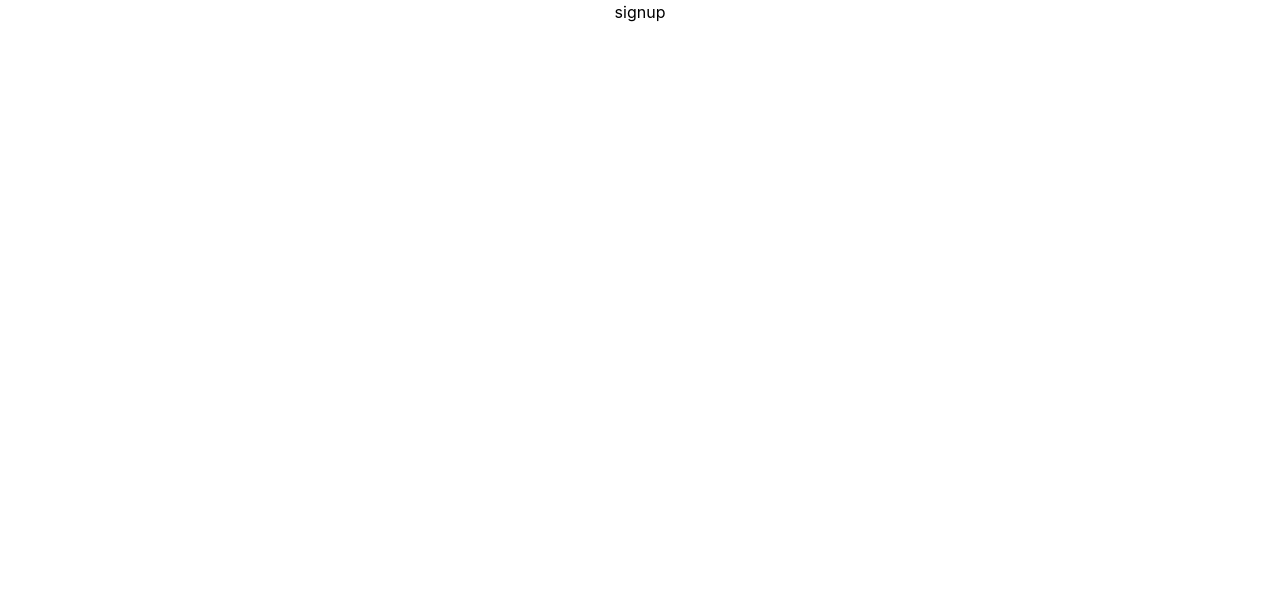
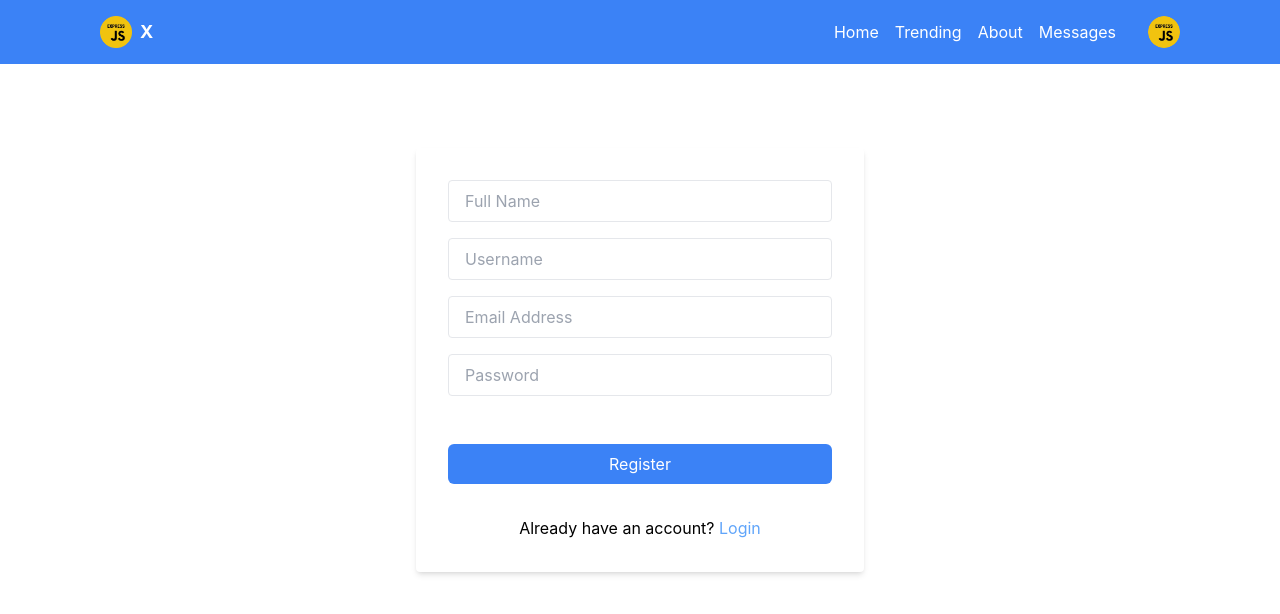
Before and after one commit to ZuhaibHunzai/twitter-clone-react-ui, a React (Create React App) app: page /register in a window 1280 px wide. Shown: the top 614 px of the page. Built offline with nearby package versions, Linux system fonts and the light colour scheme.

Commit message:
home page modified

```diff
--- a/package.json
+++ b/package.json
@@ -10,6 +10,7 @@
     "axios": "^1.6.3",
     "react": "^18.2.0",
     "react-dom": "^18.2.0",
+    "react-icons": "^4.12.0",
     "react-redux": "^9.0.4",
     "react-router-dom": "^6.21.1",
     "react-scripts": "5.0.1",
--- /dev/null
+++ b/src/components/navbar.js
@@ -0,0 +1,50 @@
+import React from "react";
+import logo from "../assets/images/exp.png";
+import profile from "../assets/images/exp.png";
+import { FaUser } from "react-icons/fa";
+
+const Header = () => {
+  const navButtons = [
+    { text: "Home", path: "/home" },
+    { text: "Trending", path: "/trending" },
+    { text: "About", path: "/about" },
+    { text: "Messages", path: "/" },
+  ];
+
+  return (
+    <header className="bg-blue-500 p-4 flex justify-between items-center pl-[20px] pr-[20px] md:pl-[50px] md:pr-[50px] lg:pl-[100px] lg:pr-[100px]">
+      <div className="flex items-center">
+        <img src={logo} alt="logo" className="w-8 h-8 mr-2" />
+        <span className="text-white font-bold text-lg">X</span>
+      </div>
+      <div className="flex items-center">
+        {navButtons.map((button, index) => (
+          <button
+            key={index}
+            className="text-white mr-4"
+            onClick={() => console.log("Navigate to:", button.path)}
+          >
+            {button.text}
+          </button>
+        ))}
+        <div className="flex items-center ml-4">
+          {!profile ? (
+            <>
+              <FaUser className="text-white mr-2" />
+            </>
+          ) : (
+            <>
+              <img
+                src={profile}
+                alt="Profile"
+                className="w-8 h-8 rounded-full cursor-pointer"
+              />
+            </>
+          )}
+        </div>
+      </div>
+    </header>
+  );
+};
+
+export default Header;
--- /dev/null
+++ b/src/components/suggestedFriendsCard.js
@@ -0,0 +1,37 @@
+import React from "react";
+import PropTypes from "prop-types";
+import { FaUserPlus } from "react-icons/fa";
+
+const SuggestedFriendCard = ({ profilePic, name }) => {
+  const handleAddFriend = () => {
+    // Implement logic to send friend request
+    console.log(`Sending friend request to ${name}`);
+  };
+
+  return (
+    <div className="bg-white flex items-center w-[200px] h-auto pt-4 pb-4">
+      <img
+        src={profilePic}
+        alt={name}
+        className="w-16 h-16 rounded-full mr-2"
+      />
+      <div className="">
+        <p className="font-bold text-sm pb-2">{name}</p>
+        <button
+          className="flex items-center bg-blue-500 text-white text-xs px-2 py-2 rounded-md"
+          onClick={handleAddFriend}
+        >
+          <FaUserPlus className="mr-2" />
+          Add Friend
+        </button>
+      </div>
+    </div>
+  );
+};
+
+SuggestedFriendCard.propTypes = {
+  profilePic: PropTypes.string.isRequired,
+  name: PropTypes.string.isRequired,
+};
+
+export default SuggestedFriendCard;
--- a/src/pages/home.js
+++ b/src/pages/home.js
@@ -1,5 +1,16 @@
 import React from "react";
+import SuggestedFriendCard from "../components/suggestedFriendsCard";
+import logo from "../assets/images/exp.png";
 
 export default function Home() {
-  return <div>home</div>;
+  return (
+    <div>
+      <SuggestedFriendCard name="zuhaib alam" profilePic={logo} />
+      <SuggestedFriendCard name="zuhaib alam" profilePic={logo} />
+      <SuggestedFriendCard name="zuhaib alam" profilePic={logo} />
+      <SuggestedFriendCard name="zuhaib alam" profilePic={logo} />
+      <SuggestedFriendCard name="zuhaib alam" profilePic={logo} />
+      <SuggestedFriendCard name="zuhaib alam" profilePic={logo} />
+    </div>
+  );
 }
--- a/src/pages/login.js
+++ b/src/pages/login.js
@@ -1,5 +1,77 @@
 import React from "react";
+import { Link } from "react-router-dom";
 
-export default function Login() {
-  return <div>login</div>;
+// ** Import hooks
+
+// const initialValues = {
+//   password: "",
+//   email: "",
+//   rememberMe: true,
+// };
+
+function Login(props) {
+  return (
+    <section data-aos="zoom-in" data-aos-duration="1000">
+      <form className="mt-16 w-full max-w-md m-auto">
+        <div className="bg-white shadow-md rounded p-8">
+          <h2 className="text-3xl font-bold mb-4 text-gray-800">Login</h2>
+          <div className="mb-4">
+            <input
+              // onChange={handleChange}
+              // onBlur={handleBlur}
+              name="email"
+              placeholder="Email"
+              type="email"
+              className="w-full px-4 py-2 border rounded focus:outline-none focus:border-blue-500"
+            />
+          </div>
+          <div className="mb-4">
+            <input
+              // onBlur={handleBlur}
+              // onChange={handleChange}
+              name="password"
+              placeholder="Password"
+              type="password"
+              className="w-full px-4 py-2 border rounded focus:outline-none focus:border-blue-500"
+            />
+          </div>
+          <div className="flex items-center justify-between mb-4">
+            <div className="flex items-center">
+              <input
+                className="cursor-pointer"
+                name="rememberMe"
+                type="checkbox"
+                // value={values.rememberMe}
+                // checked={values.rememberMe}
+                // onChange={() => {
+                //   setFieldValue("rememberMe", !values.rememberMe);
+                // }}
+              />
+              <label className="ml-2 cursor-pointer">Remember Me</label>
+            </div>
+            <div className="text-right">
+              <a href="/" className="text-blue-500 underline">
+                Forget Password
+              </a>
+            </div>
+          </div>
+
+          <div>
+            <button className="bg-blue-500 block text-white py-2 px-4 rounded-md w-full mt-4 h-10">
+              Login
+            </button>
+            <p className="text-center">or</p>
+            <Link
+              to="/signup"
+              className="text-center block bg-gray-800 text-white py-2 px-4 rounded-md w-full mt-4"
+            >
+              REGISTER
+            </Link>
+          </div>
+        </div>
+      </form>
+    </section>
+  );
 }
+
+export default Login;
--- a/src/pages/signup.js
+++ b/src/pages/signup.js
@@ -1,5 +1,121 @@
 import React from "react";
+import { Link } from "react-router-dom";
 
-export default function Signup() {
-  return <div>signup</div>;
+// const initialValues = {
+//   fullname: "",
+//   username: "",
+//   email: "",
+// };
+
+function Register(props) {
+  // const navigate = useNavigate();
+  // const handlePath = (path) => {
+  //   navigate(path);
+  // };
+
+  return (
+    <div className="overflow-hidden w-full">
+      <section data-aos="zoom-in" data-aos-duration="1000" className=" py-16">
+        <form
+          className="mt-5 max-w-md mx-auto"
+          autoComplete="off"
+          // onSubmit={handleSubmit}
+        >
+          <div className="flex flex-col gap-4 bg-white shadow-md rounded p-8">
+            <input
+              placeholder="Full Name"
+              name="fullname"
+              type="text"
+              // onBlur={handleBlur}
+              // onChange={handleChange}
+              // value={values.fullname}
+              className="w-full px-4 py-2 border rounded focus:outline-none focus:border-blue-500 text-black"
+            />
+            <input
+              placeholder="Username"
+              name="username"
+              type="text"
+              // value={values.username}
+              // onBlur={handleBlur}
+              // onChange={handleChange}
+              className="w-full px-4 py-2 border rounded focus:outline-none focus:border-blue-500 text-black"
+            />
+            <input
+              placeholder="Email Address"
+              name="email"
+              type="email"
+              // onBlur={handleBlur}
+              // onChange={handleChange}
+              // value={values.email}
+              className="w-full px-4 py-2 border rounded focus:outline-none focus:border-blue-500 text-black"
+            />
+            <input
+              placeholder="Password"
+              name="password"
+              type="password"
+              // onBlur={handleBlur}
+              // onChange={handleChange}
+              // value={values.password}
+              className="w-full px-4 py-2 border rounded focus:outline-none focus:border-blue-500 text-black"
+            />
+
+            <div className="w-full mt-8">
+              <button
+                type="submit"
+                className="bg-blue-500 text-white py-2 px-4 rounded-md w-full h-10"
+              >
+                Register
+              </button>
+            </div>
+            <div className="w-full flex justify-center items-center text-center mt-4">
+              <p>
+                Already have an account?{" "}
+                <span>
+                  <a href="/login" className="text-blue-400">
+                    Login
+                  </a>
+                </span>
+              </p>
+            </div>
+          </div>
+        </form>
+      </section>
+    </div>
+  );
 }
+
+// const validationSchema = object().shape({
+//   fullname: string()
+//     .required("Name is required")
+//     .matches("^(.*?)\\s([^ ]+)$", "Name AND Surname"),
+//   username: string()
+//     .required("Username is required")
+//     .min(4, "Username must be at least 4 characters")
+//     .matches(/^\w+$/, "Alphanumeric characters and underscores only")
+//     .test(
+//       "is-username-available",
+//       "Username is not available",
+//       async (value) => {
+//         if (!value) {
+//           return true;
+//         }
+//       }
+//     ),
+//   email: string()
+//     .required("Email is required")
+//     .email("Invalid email format")
+//     .test(
+//       "is-usermail-available",
+//       "Usermail is not available",
+//       async (value) => {
+//         if (!value) {
+//           return true;
+//         }
+//       }
+//     ),
+//   password: string()
+//     .required("Password is required")
+//     .min(8, "Minimum 8 characters"),
+// });
+
+export default Register;
--- a/src/routers/index.js
+++ b/src/routers/index.js
@@ -1,16 +1,18 @@
 import { BrowserRouter as Router, Routes, Route } from "react-router-dom";
 import Home from "../pages/home";
 import Login from "../pages/login";
-import Signup from "../pages/signup";
+import Register from "../pages/signup";
 import Profile from "../pages/profile";
+import Header from "../components/navbar";
 
 const Routers = () => {
   return (
     <>
       <Router>
+        <Header />
         <Routes>
           <Route element={<Login />} path="/login" />
-          <Route element={<Signup />} path="/register" />
+          <Route element={<Register />} path="/register" />
           <Route element={<Home />} path="/" />
           <Route element={<Profile />} path="/profile" />
         </Routes>
```
Also changed, not shown: src/assets/images/exp.png (added), src/components/suggestedAccounts.js (added), src/components/trendingtags.js (added), src/components/tweets.js (added), 1 other file (tests, documents, lock files or other folders).
